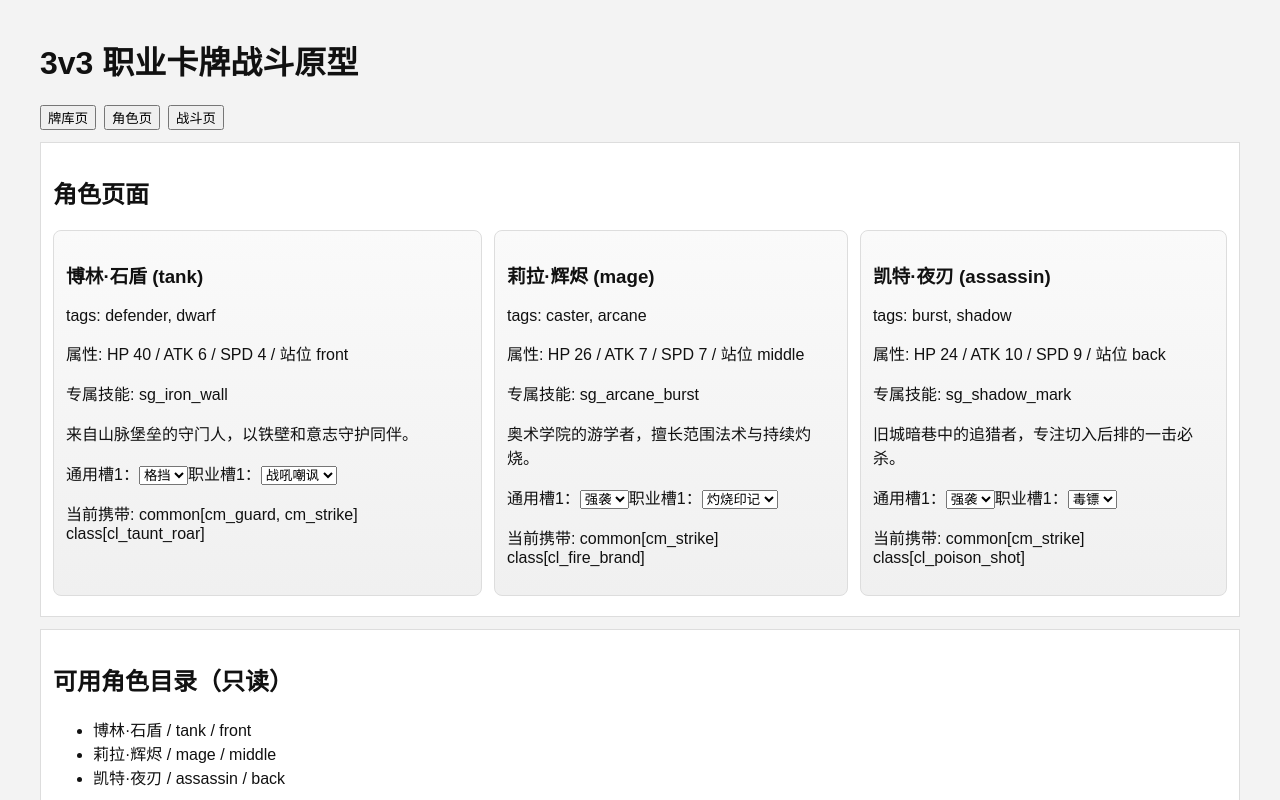
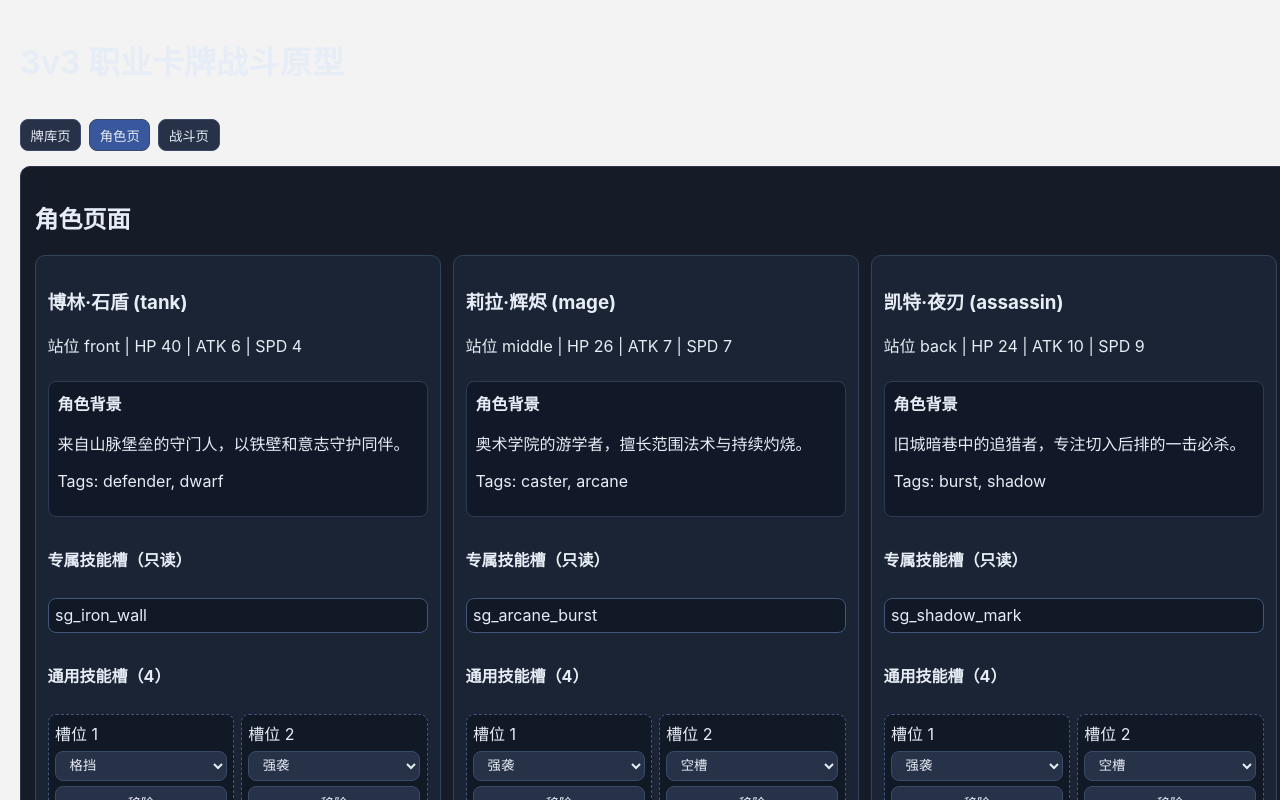
Before and after one commit to Tsukigakure-gawa/card, a React (Vite) app: page / in a window 1280 px wide. Both pictures are taken after a click on the button "角色页". Shown: the top 800 px of the page. Built offline with nearby package versions, Linux system fonts and the light colour scheme.

Commit message:
feat: polish UX with slot-based config and improved battle readability

```diff
--- a/src/App.css
+++ b/src/App.css
@@ -1,15 +1,24 @@
+:root {
+  color: #e7edf6;
+}
+
 #root {
-  max-width: 1200px;
+  max-width: 1240px;
   margin: 0 auto;
   padding: 1rem;
-  font-family: sans-serif;
+  font-family: Inter, system-ui, sans-serif;
 }
 
-section {
-  border: 1px solid #ddd;
-  padding: 0.75rem;
-  margin-bottom: 0.75rem;
-  background: #fff;
+main {
+  display: grid;
+  gap: 0.9rem;
+}
+
+.panel {
+  background: #161c27;
+  border: 1px solid #2b3448;
+  border-radius: 10px;
+  padding: 0.85rem;
 }
 
 .tab-bar,
@@ -17,24 +26,56 @@ section {
   display: flex;
   flex-wrap: wrap;
   gap: 0.5rem;
-  margin-bottom: 0.75rem;
 }
 
-.teams-grid {
-  display: grid;
-  grid-template-columns: 1fr 1fr;
-  gap: 0.75rem;
+button,
+select {
+  background: #273147;
+  border: 1px solid #3b4a67;
+  color: #e7edf6;
+  border-radius: 8px;
+  padding: 0.35rem 0.6rem;
 }
 
-.team-panel {
-  border: 1px solid #ececec;
-  padding: 0.5rem;
+button:hover,
+select:hover {
+  border-color: #5b77b6;
 }
 
-.unit-card {
-  border-top: 1px dashed #ddd;
-  padding-top: 0.35rem;
-  margin-top: 0.35rem;
+button:disabled {
+  opacity: 0.5;
+  cursor: not-allowed;
+}
+
+.tab-bar button.active {
+  background: #38579d;
+}
+
+.filter-row,
+.config-grid {
+  display: grid;
+  gap: 0.6rem;
+}
+
+.config-grid {
+  grid-template-columns: 1fr 1fr;
+}
+
+.pool-section {
+  margin-top: 0.75rem;
+}
+
+.card-grid {
+  display: grid;
+  grid-template-columns: repeat(auto-fill, minmax(250px, 1fr));
+  gap: 0.55rem;
+}
+
+.card-item {
+  background: #1f2738;
+  border: 1px solid #32405b;
+  border-radius: 8px;
+  padding: 0.55rem;
 }
 
 .character-scroll {
@@ -45,21 +86,125 @@ section {
 }
 
 .character-card {
-  min-width: 320px;
-  border: 1px solid #ddd;
-  border-radius: 8px;
+  min-width: 380px;
+  background: #1b2434;
+  border: 1px solid #33415c;
+  border-radius: 10px;
   padding: 0.75rem;
-  background: linear-gradient(180deg, #fafafa, #f0f0f0);
+  display: grid;
+  gap: 0.55rem;
 }
 
-table {
-  width: 100%;
-  border-collapse: collapse;
+.story-card {
+  background: #111827;
+  border: 1px solid #2e3a53;
+  padding: 0.55rem;
+  border-radius: 8px;
 }
 
-th,
-td {
-  border: 1px solid #ccc;
-  padding: 0.25rem;
-  text-align: left;
+.slot-block {
+  display: grid;
+  gap: 0.35rem;
 }
+
+.slot-grid {
+  display: grid;
+  grid-template-columns: 1fr 1fr;
+  gap: 0.4rem;
+}
+
+.slot {
+  background: #111826;
+  border: 1px dashed #435579;
+  border-radius: 8px;
+  padding: 0.4rem;
+  display: grid;
+  gap: 0.35rem;
+}
+
+.slot.fixed {
+  border-style: solid;
+}
+
+.teams-grid {
+  display: grid;
+  grid-template-columns: 1fr 1fr;
+  gap: 0.75rem;
+}
+
+.team-panel {
+  background: #1c2433;
+  border: 1px solid #34445f;
+  border-radius: 8px;
+  padding: 0.55rem;
+}
+
+.unit-card {
+  background: #101725;
+  border: 1px solid #31405b;
+  border-radius: 8px;
+  padding: 0.4rem;
+  margin-top: 0.4rem;
+}
+
+.unit-card.active-actor {
+  outline: 2px solid #facc15;
+}
+
+.unit-card.active-target {
+  outline: 2px solid #22d3ee;
+}
+
+.unit-card.dead {
+  opacity: 0.45;
+  filter: grayscale(0.7);
+}
+
+.status-row {
+  display: flex;
+  flex-wrap: wrap;
+  gap: 0.25rem;
+}
+
+.status-badge {
+  background: #2d3a54;
+  border: 1px solid #4f6798;
+  border-radius: 6px;
+  padding: 0.1rem 0.35rem;
+  font-size: 12px;
+}
+
+.muted {
+  color: #9db0cf;
+}
+
+.battle-layout {
+  display: grid;
+  gap: 0.75rem;
+}
+
+.battle-log-layout {
+  display: grid;
+  grid-template-columns: 320px 1fr;
+  gap: 0.7rem;
+}
+
+.current-event-panel,
+.history-log-panel {
+  background: #0f1622;
+  border: 1px solid #2a3955;
+  border-radius: 8px;
+  padding: 0.6rem;
+}
+
+@media (max-width: 960px) {
+  .teams-grid,
+  .config-grid,
+  .battle-log-layout {
+    grid-template-columns: 1fr;
+  }
+
+  .character-card {
+    min-width: 300px;
+  }
+}
--- a/src/App.tsx
+++ b/src/App.tsx
@@ -70,29 +70,25 @@ function App() {
       <h1>3v3 职业卡牌战斗原型</h1>
 
       <div className="tab-bar">
-        <button onClick={() => setTab('library')}>牌库页</button>
-        <button onClick={() => setTab('characters')}>角色页</button>
-        <button onClick={() => setTab('battle')}>战斗页</button>
+        <button className={tab === 'library' ? 'active' : ''} onClick={() => setTab('library')}>牌库页</button>
+        <button className={tab === 'characters' ? 'active' : ''} onClick={() => setTab('characters')}>角色页</button>
+        <button className={tab === 'battle' ? 'active' : ''} onClick={() => setTab('battle')}>战斗页</button>
       </div>
 
-      {tab === 'library' ? (
-        <CardLibraryPage cards={allBattleCards} professionFilter={professionFilter} onProfessionFilterChange={setProfessionFilter} />
-      ) : null}
+      {tab === 'library' ? <CardLibraryPage cards={allBattleCards} professionFilter={professionFilter} onProfessionFilterChange={setProfessionFilter} /> : null}
 
       {tab === 'characters' ? (
         <CharacterPage
           characters={leftCharacters}
           allCards={allBattleCards}
-          onUpdateCharacter={(next) =>
-            setLeftCharacters((list) => list.map((c) => (c.id === next.id ? next : c)))
-          }
+          onUpdateCharacter={(next) => setLeftCharacters((list) => list.map((c) => (c.id === next.id ? next : c)))}
         />
       ) : null}
 
       {tab === 'battle' ? (
         <>
-          <section>
-            <h2>战前配置</h2>
+          <section className="panel">
+            <h2>战前配置确认</h2>
             <label>
               预设：
               <select value={selectedPresetId} onChange={(e) => setSelectedPresetId(e.target.value)}>
@@ -104,6 +100,24 @@ function App() {
               </select>
             </label>
             <p>{selectedPreset.description}</p>
+            <div className="config-grid">
+              <div>
+                <h3>左队（当前可编辑）</h3>
+                {leftCharacters.map((c) => (
+                  <p key={c.id}>
+                    {c.name} [{c.profession}/{c.position}] sig:{c.loadout.signatureSkill} | C:{c.loadout.commonCards.join(', ') || '-'} | K:{c.loadout.classCards.join(', ') || '-'}
+                  </p>
+                ))}
+              </div>
+              <div>
+                <h3>右队（预设）</h3>
+                {selectedPreset.rightTeam.map((c) => (
+                  <p key={c.id}>
+                    {c.name} [{c.profession}/{c.position}] sig:{c.loadout.signatureSkill} | C:{c.loadout.commonCards.join(', ') || '-'} | K:{c.loadout.classCards.join(', ') || '-'}
+                  </p>
+                ))}
+              </div>
+            </div>
           </section>
 
           <BattleControls
@@ -120,25 +134,19 @@ function App() {
           />
 
           {battleResult && currentSnapshot ? (
-            <>
-              <BattleView
-                snapshot={currentSnapshot}
-                currentEvent={currentEvent}
-                step={step}
-                totalSteps={battleResult.history.length}
-                winner={isEnded ? battleResult.winner : undefined}
-              />
+            <div className="battle-layout">
+              <BattleView snapshot={currentSnapshot} currentEvent={currentEvent} step={step} totalSteps={battleResult.history.length} winner={isEnded ? battleResult.winner : undefined} />
               <BattleLogPanel logs={battleResult.logs} events={battleResult.events} step={step} />
               {isEnded ? <BattleReportPanel winner={battleResult.winner} rounds={battleResult.rounds} report={battleResult.battleReport} /> : null}
-            </>
+            </div>
           ) : (
             <p>请先开始战斗。</p>
           )}
         </>
       ) : null}
 
-      <section>
-        <h2>可用角色目录（只读）</h2>
+      <section className="panel">
+        <h2>角色目录</h2>
         <ul>
           {characterCatalog.map((c) => (
             <li key={c.id}>
--- a/src/ui/BattleLogPanel.tsx
+++ b/src/ui/BattleLogPanel.tsx
@@ -7,25 +7,34 @@ type BattleLogPanelProps = {
 }
 
 export const BattleLogPanel = ({ logs, events, step }: BattleLogPanelProps) => {
+  const event = events[Math.min(step, Math.max(0, events.length - 1))]
   const visibleLogs = logs.slice(0, step + 1)
-  const visibleEvents = events.slice(0, step + 1)
 
   return (
-    <section>
-      <h2>日志 / 事件</h2>
-      <p>当前日志条目：{visibleLogs.length}</p>
+    <section className="panel battle-log-layout">
+      <div className="current-event-panel">
+        <h3>当前事件</h3>
+        {event ? (
           <ul>
-        {visibleEvents.slice(-5).map((event) => (
-          <li key={event.stepIndex}>
-            #{event.stepIndex} {event.type}
-          </li>
-        ))}
+            <li>type: {event.type}</li>
+            <li>phase: {event.phase ?? '-'}</li>
+            <li>actor: {event.actorId ?? '-'}</li>
+            <li>target: {event.targetId ?? '-'}</li>
+            <li>card: {event.cardId ?? '-'}</li>
           </ul>
+        ) : (
+          <p>无事件</p>
+        )}
+      </div>
+
+      <div className="history-log-panel">
+        <h3>历史日志</h3>
         <ol>
-        {visibleLogs.slice(-20).map((log, index) => (
+          {visibleLogs.slice(-25).map((log, index) => (
             <li key={`${index}-${log}`}>{log}</li>
           ))}
         </ol>
+      </div>
     </section>
   )
 }
--- a/src/ui/BattleView.tsx
+++ b/src/ui/BattleView.tsx
@@ -8,42 +8,64 @@ type BattleViewProps = {
   winner?: string
 }
 
-const TeamPanel = ({ team }: { team: BattleStateSnapshot['left'] }) => (
+const UnitCard = ({ unit, actorId, targetId }: { unit: BattleStateSnapshot['left']['units'][number]; actorId?: string; targetId?: string }) => {
+  const className = [
+    'unit-card',
+    unit.alive ? '' : 'dead',
+    actorId === unit.id ? 'active-actor' : '',
+    targetId === unit.id ? 'active-target' : '',
+  ]
+    .filter(Boolean)
+    .join(' ')
+
+  return (
+    <div className={className}>
+      <strong>
+        [{unit.position}] {unit.name}
+      </strong>{' '}
+      <span className="muted">({unit.profession})</span>
+      <div>HP: {Math.max(unit.currentHp, 0)}/{unit.maxHp}</div>
+      <div>Shield: {unit.shield}</div>
+      <div>AP: {unit.actionPoints}/{unit.maxActionPoints}</div>
+      <div>
+        {unit.classResourceType ? `${unit.classResourceType === 'mana' ? 'Mana' : 'Spirit'}: ${unit.classResource}/${unit.maxClassResource}` : 'Class: -'}
+      </div>
+      <div className="status-row">
+        {unit.statusEffects.length > 0
+          ? unit.statusEffects.map((status, idx) => (
+              <span key={`${status.type}-${idx}`} className="status-badge">
+                {status.type}({status.duration})
+              </span>
+            ))
+          : <span className="muted">无状态</span>}
+      </div>
+    </div>
+  )
+}
+
+const TeamPanel = ({ team, actorId, targetId }: { team: BattleStateSnapshot['left']; actorId?: string; targetId?: string }) => (
   <div className="team-panel">
     <h3>{team.name}</h3>
     <p>
       牌库 {team.drawPile.length} | 手牌 {team.hand.length} | 弃牌堆 {team.discardPile.length}
     </p>
-    <p>手牌: {team.hand.join(', ') || '-'}</p>
+    <p className="muted">手牌: {team.hand.join(', ') || '-'}</p>
     {team.units.map((unit) => (
-      <div key={unit.id} className="unit-card">
-        <strong>
-          [{unit.position}] {unit.name}
-        </strong>{' '}
-        ({unit.profession})
-        <div>
-          HP {Math.max(unit.currentHp, 0)}/{unit.maxHp} | Shield {unit.shield} | AP {unit.actionPoints}/{unit.maxActionPoints}
-        </div>
-        <div>
-          资源 {unit.classResourceType ?? '-'}: {unit.classResource}/{unit.maxClassResource}
-        </div>
-        <div>状态: {unit.statusEffects.length > 0 ? unit.statusEffects.map((s) => `${s.type}:${s.duration}`).join('、') : '无'}</div>
-      </div>
+      <UnitCard key={unit.id} unit={unit} actorId={actorId} targetId={targetId} />
     ))}
   </div>
 )
 
 export const BattleView = ({ snapshot, currentEvent, step, totalSteps, winner }: BattleViewProps) => (
-  <section>
+  <section className="panel">
     <h2>战斗页面</h2>
     <p>
       Step {step + 1}/{totalSteps} | 回合 {snapshot.turn?.round ?? '-'} | phase {currentEvent?.phase ?? '-'} | 行动者{' '}
       {snapshot.turn ? `${snapshot.turn.actorTeam}-${snapshot.turn.actorUnitName}` : '-'} | 胜者 {winner ?? '未结束'}
     </p>
     <div className="teams-grid">
-      <TeamPanel team={snapshot.left} />
-      <TeamPanel team={snapshot.right} />
+      <TeamPanel team={snapshot.left} actorId={currentEvent?.actorId} targetId={currentEvent?.targetId} />
+      <TeamPanel team={snapshot.right} actorId={currentEvent?.actorId} targetId={currentEvent?.targetId} />
     </div>
-    <p>当前事件: {currentEvent ? `${currentEvent.type} #${currentEvent.stepIndex}` : '无'}</p>
   </section>
 )
--- a/src/ui/CardLibraryPage.tsx
+++ b/src/ui/CardLibraryPage.tsx
@@ -14,10 +14,10 @@ export const CardLibraryPage = ({ cards, professionFilter, onProfessionFilterCha
   })
 
   return (
-    <section>
+    <section className="panel">
       <h2>牌库页面</h2>
-      <label>
-        职业过滤：
+      <div className="filter-row">
+        <label>职业过滤</label>
         <select value={professionFilter} onChange={(e) => onProfessionFilterChange(e.target.value as Profession | 'all')}>
           <option value="all">all</option>
           <option value="warrior">warrior</option>
@@ -27,19 +27,28 @@ export const CardLibraryPage = ({ cards, professionFilter, onProfessionFilterCha
           <option value="hunter">hunter</option>
           <option value="assassin">assassin</option>
         </select>
-      </label>
+      </div>
+
       {pools.map((pool) => (
-        <div key={pool}>
-          <h3>{pool}</h3>
-          <ul>
+        <div key={pool} className="pool-section">
+          <h3>{pool.toUpperCase()}</h3>
+          <div className="card-grid">
             {visible
               .filter((card) => card.cardPool === pool)
               .map((card) => (
-                <li key={card.id}>
-                  <strong>{card.name}</strong> [{card.costType}:{card.cost}] / {card.range} / {card.description}
-                </li>
+                <article key={card.id} className="card-item">
+                  <header>
+                    <strong>{card.name}</strong>
+                    <span>
+                      {card.costType}:{card.cost}
+                    </span>
+                  </header>
+                  <p>restriction: {card.classRestriction?.join(', ') ?? 'none'}</p>
+                  <p>target/range: {card.effects[0]?.targetType ?? '-'} / {card.range}</p>
+                  <p>{card.description}</p>
+                </article>
               ))}
-          </ul>
+          </div>
         </div>
       ))}
     </section>
--- a/src/ui/CharacterPage.tsx
+++ b/src/ui/CharacterPage.tsx
@@ -6,70 +6,99 @@ type CharacterPageProps = {
   onUpdateCharacter: (next: UnitConfig) => void
 }
 
-const cardOptions = (cards: CardConfig[], ids: string[]) => cards.filter((c) => ids.includes(c.id))
+const EMPTY_SLOT = ''
+const SLOT_COUNT = 4
+
+const normalizeSlots = (slots: string[]) => Array.from({ length: SLOT_COUNT }, (_, i) => slots[i] ?? EMPTY_SLOT)
 
 export const CharacterPage = ({ characters, allCards, onUpdateCharacter }: CharacterPageProps) => {
   return (
-    <section>
+    <section className="panel">
       <h2>角色页面</h2>
       <div className="character-scroll">
         {characters.map((hero) => {
-          const selectableCommon = cardOptions(allCards, hero.selectableCommonCards)
-          const selectableClass = cardOptions(allCards, hero.selectableClassCards)
+          const commonSlots = normalizeSlots(hero.loadout.commonCards)
+          const classSlots = normalizeSlots(hero.loadout.classCards)
+          const selectableCommon = allCards.filter((card) => hero.selectableCommonCards.includes(card.id))
+          const selectableClass = allCards.filter((card) => hero.selectableClassCards.includes(card.id))
+
+          const updateCommonSlot = (index: number, value: string) => {
+            const next = [...commonSlots]
+            next[index] = value
+            onUpdateCharacter({ ...hero, loadout: { ...hero.loadout, commonCards: next.filter(Boolean) } })
+          }
+
+          const updateClassSlot = (index: number, value: string) => {
+            const next = [...classSlots]
+            next[index] = value
+            onUpdateCharacter({ ...hero, loadout: { ...hero.loadout, classCards: next.filter(Boolean) } })
+          }
 
           return (
             <article key={hero.id} className="character-card">
+              <header>
                 <h3>
-                {hero.name} ({hero.profession})
+                  {hero.name} <span>({hero.profession})</span>
                 </h3>
-              <p>tags: {hero.tags.join(', ')}</p>
                 <p>
-                属性: HP {hero.maxHp} / ATK {hero.attack} / SPD {hero.speed} / 站位 {hero.position}
+                  站位 {hero.position} | HP {hero.maxHp} | ATK {hero.attack} | SPD {hero.speed}
                 </p>
-              <p>专属技能: {hero.signatureSkill}</p>
+              </header>
+
+              <div className="story-card">
+                <strong>角色背景</strong>
                 <p>{hero.backstory}</p>
+                <p>Tags: {hero.tags.join(', ')}</p>
+              </div>
 
-              <label>
-                通用槽1：
-                <select
-                  value={hero.loadout.commonCards[0] ?? ''}
-                  onChange={(e) =>
-                    onUpdateCharacter({
-                      ...hero,
-                      loadout: { ...hero.loadout, commonCards: [e.target.value, hero.loadout.commonCards[1]].filter(Boolean) },
-                    })
-                  }
-                >
-                  <option value="">--</option>
-                  {selectableCommon.map((c) => (
-                    <option key={c.id} value={c.id}>
-                      {c.name}
+              <div className="slot-block">
+                <h4>专属技能槽（只读）</h4>
+                <div className="slot fixed">{hero.loadout.signatureSkill}</div>
+              </div>
+
+              <div className="slot-block">
+                <h4>通用技能槽（4）</h4>
+                <div className="slot-grid">
+                  {commonSlots.map((slot, index) => (
+                    <div className="slot" key={`common-${hero.id}-${index}`}>
+                      <span>槽位 {index + 1}</span>
+                      <select value={slot} onChange={(e) => updateCommonSlot(index, e.target.value)}>
+                        <option value="">空槽</option>
+                        {selectableCommon.map((card) => (
+                          <option key={card.id} value={card.id}>
+                            {card.name}
                           </option>
                         ))}
                       </select>
-              </label>
+                      <button type="button" onClick={() => updateCommonSlot(index, EMPTY_SLOT)}>
+                        移除
+                      </button>
+                    </div>
+                  ))}
+                </div>
+              </div>
 
-              <label>
-                职业槽1：
-                <select
-                  value={hero.loadout.classCards[0] ?? ''}
-                  onChange={(e) =>
-                    onUpdateCharacter({
-                      ...hero,
-                      loadout: { ...hero.loadout, classCards: [e.target.value].filter(Boolean) },
-                    })
-                  }
-                >
-                  <option value="">--</option>
-                  {selectableClass.map((c) => (
-                    <option key={c.id} value={c.id}>
-                      {c.name}
+              <div className="slot-block">
+                <h4>职业技能槽（4）</h4>
+                <div className="slot-grid">
+                  {classSlots.map((slot, index) => (
+                    <div className="slot" key={`class-${hero.id}-${index}`}>
+                      <span>槽位 {index + 1}</span>
+                      <select value={slot} onChange={(e) => updateClassSlot(index, e.target.value)}>
+                        <option value="">空槽</option>
+                        {selectableClass.map((card) => (
+                          <option key={card.id} value={card.id}>
+                            {card.name}
                           </option>
                         ))}
                       </select>
-              </label>
-
-              <p>当前携带: common[{hero.loadout.commonCards.join(', ')}] class[{hero.loadout.classCards.join(', ')}]</p>
+                      <button type="button" onClick={() => updateClassSlot(index, EMPTY_SLOT)}>
+                        移除
+                      </button>
+                    </div>
+                  ))}
+                </div>
+              </div>
             </article>
           )
         })}
```
Lines whose indentation alone changed are shown as unchanged.
